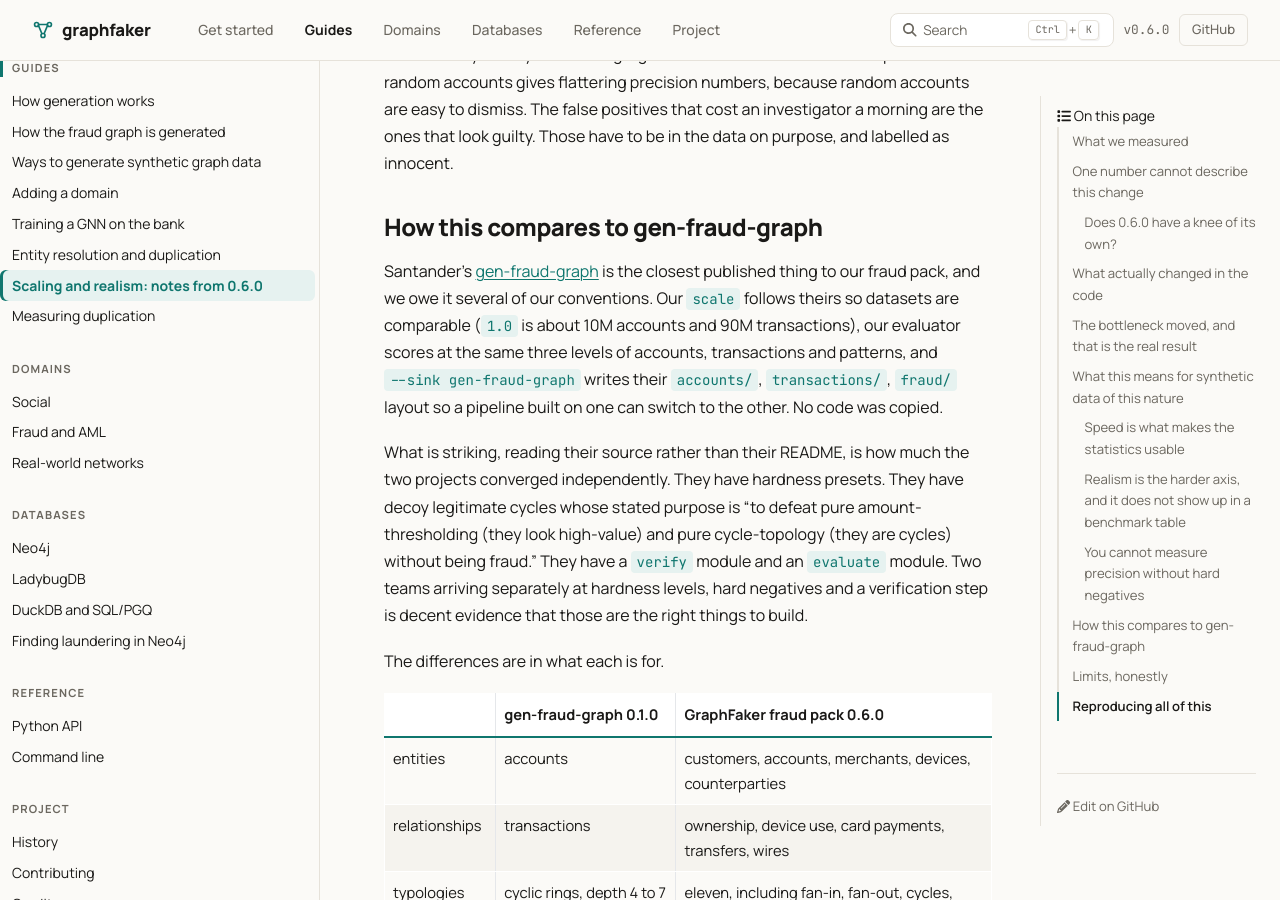
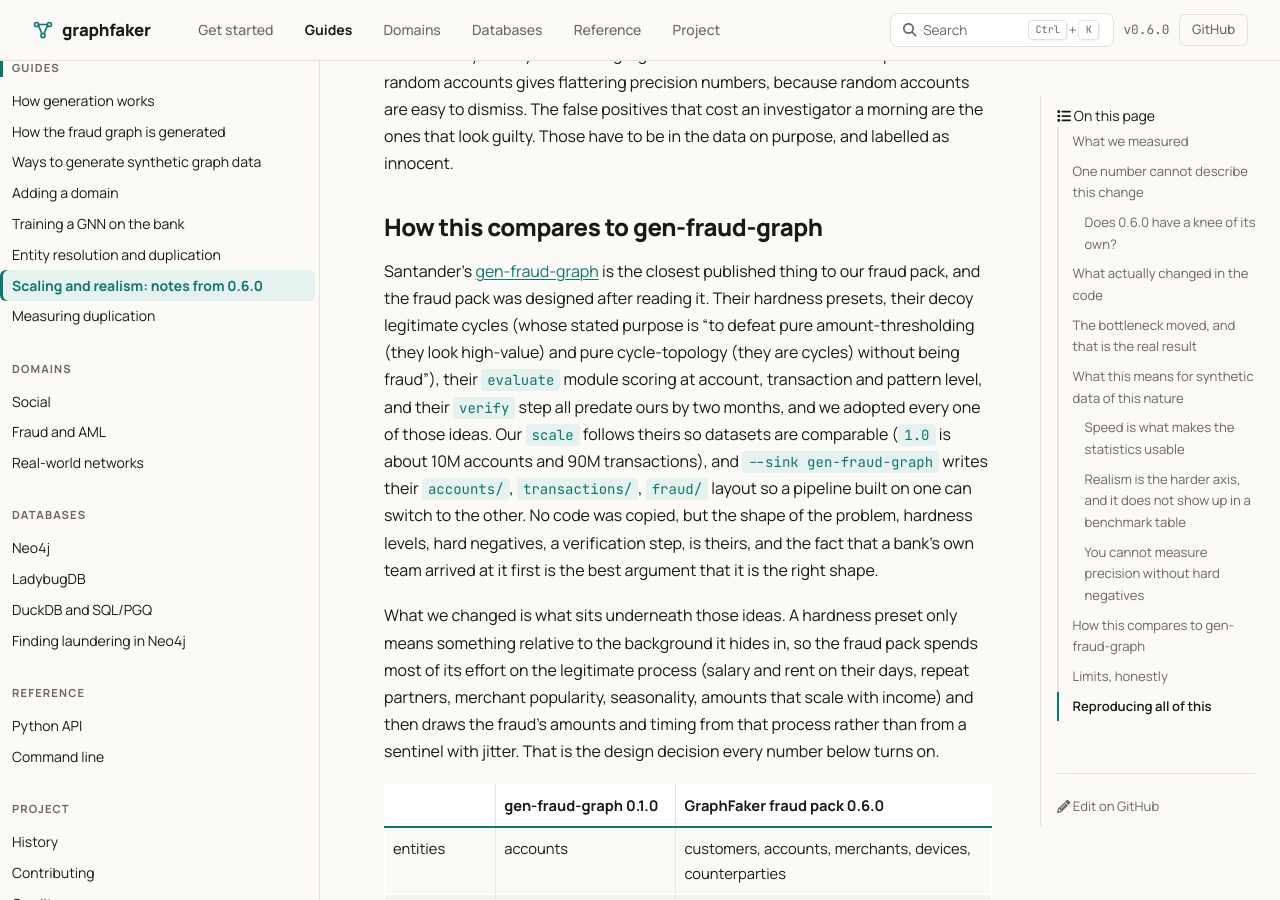
Before and after one commit to graphgeeks-lab/graphfaker, a Sphinx documentation site: the page built from docs/scaling-and-realism.md, in a window 1280 px wide and 900 px high, scrolled down 7740 px. Built offline with Sphinx 7.4.7 and the PyData theme 0.15.4, drawn with Linux system fonts in a browser that asks for light colours; pages that are not in the unit, such as notebooks, are missing from menus.

Commit message:
feat: GraphFaker 0.6.0: PyTorch Geometric export, full-scale generation, credits

```diff
--- a/docs/scaling-and-realism.md
+++ b/docs/scaling-and-realism.md
@@ -150,11 +150,9 @@
 
 ## How this compares to gen-fraud-graph
 
-Santander's [gen-fraud-graph](https://github.com/SantanderAI/gen-fraud-graph) is the closest published thing to our fraud pack, and we owe it several of our conventions. Our `scale` follows theirs so datasets are comparable (`1.0` is about 10M accounts and 90M transactions), our evaluator scores at the same three levels of accounts, transactions and patterns, and `--sink gen-fraud-graph` writes their `accounts/`, `transactions/`, `fraud/` layout so a pipeline built on one can switch to the other. No code was copied.
+Santander's [gen-fraud-graph](https://github.com/SantanderAI/gen-fraud-graph) is the closest published thing to our fraud pack, and the fraud pack was designed after reading it. Their hardness presets, their decoy legitimate cycles (whose stated purpose is "to defeat pure amount-thresholding (they look high-value) and pure cycle-topology (they are cycles) without being fraud"), their `evaluate` module scoring at account, transaction and pattern level, and their `verify` step all predate ours by two months, and we adopted every one of those ideas. Our `scale` follows theirs so datasets are comparable (`1.0` is about 10M accounts and 90M transactions), and `--sink gen-fraud-graph` writes their `accounts/`, `transactions/`, `fraud/` layout so a pipeline built on one can switch to the other. No code was copied, but the shape of the problem, hardness levels, hard negatives, a verification step, is theirs, and the fact that a bank's own team arrived at it first is the best argument that it is the right shape.
 
-What is striking, reading their source rather than their README, is how much the two projects converged independently. They have hardness presets. They have decoy legitimate cycles whose stated purpose is "to defeat pure amount-thresholding (they look high-value) and pure cycle-topology (they are cycles) without being fraud." They have a `verify` module and an `evaluate` module. Two teams arriving separately at hardness levels, hard negatives and a verification step is decent evidence that those are the right things to build.
-
-The differences are in what each is for.
+What we changed is what sits underneath those ideas. A hardness preset only means something relative to the background it hides in, so the fraud pack spends most of its effort on the legitimate process (salary and rent on their days, repeat partners, merchant popularity, seasonality, amounts that scale with income) and then draws the fraud's amounts and timing from that process rather than from a sentinel with jitter. That is the design decision every number below turns on.
 
 | | gen-fraud-graph 0.1.0 | GraphFaker fraud pack 0.6.0 |
 |---|---|---|
```
Also changed, not shown: README.md (+1 -1 lines).
